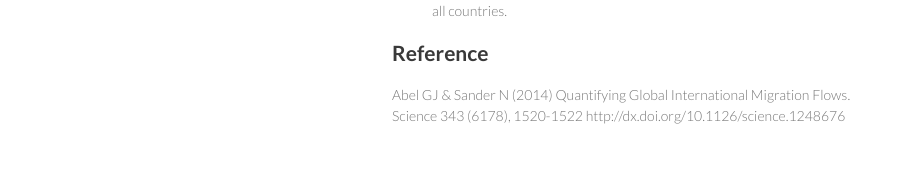
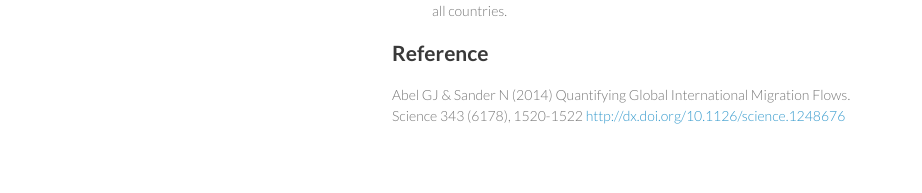
Before and after one commit to SEEG-Oxford/ebola-spread, a Jekyll site: the page built from risk-doc.md, in a window 1280 px wide. Shown: the part 2179-2372 px from the top of the page, without its empty margins (178-1100 px from the left). Built offline with Jekyll 4.4.1, drawn with Linux system fonts in a browser that asks for light colours; Markdown is read by kramdown in place of the engine named in the settings; formulas are drawn with MathJax 3; part of the change alters nothing that is shown.

```diff
--- a/risk-doc.md
+++ b/risk-doc.md
@@ -42,4 +42,4 @@ Note that due to a lack of data, this estimation necessarily makes a number of a
 
 ## Reference
 
-Abel GJ & Sander N (2014) Quantifying Global International Migration Flows. Science 343 (6178), 1520-1522 http://dx.doi.org/10.1126/science.1248676
+Abel GJ & Sander N (2014) Quantifying Global International Migration Flows. Science 343 (6178), 1520-1522 [http://dx.doi.org/10.1126/science.1248676](http://dx.doi.org/10.1126/science.1248676)
```
